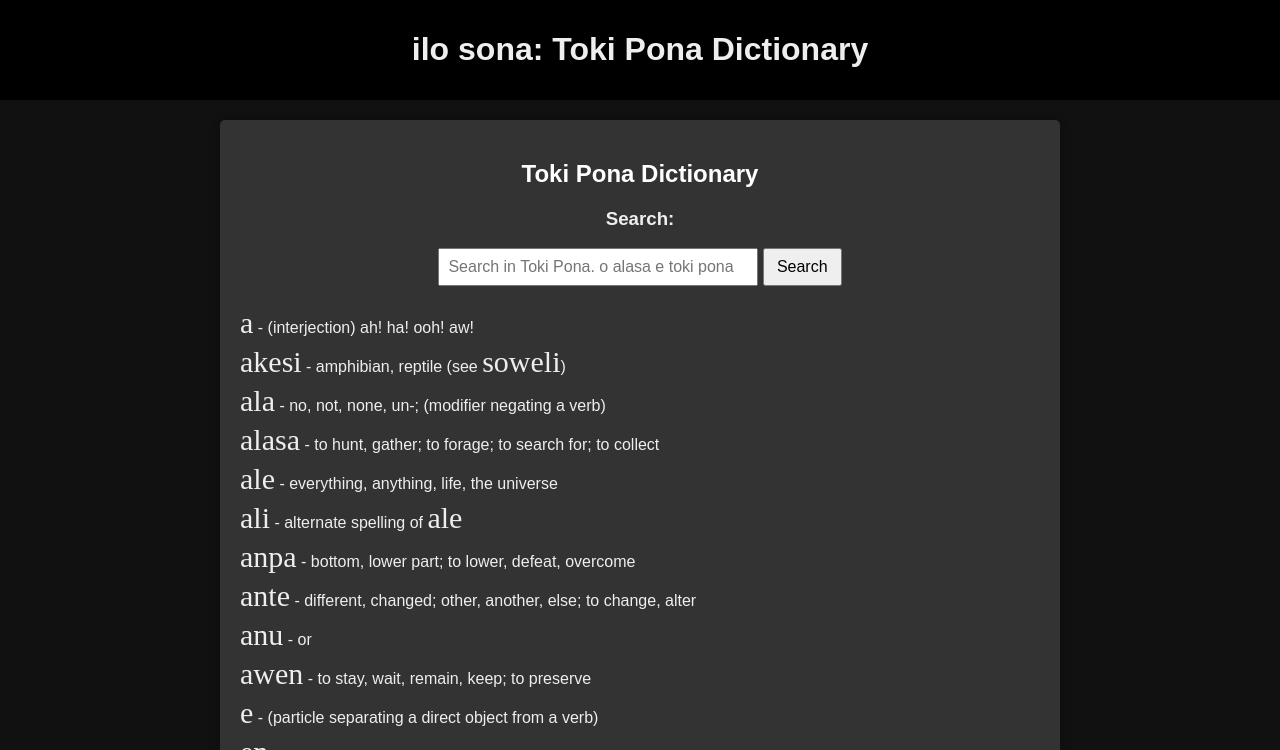
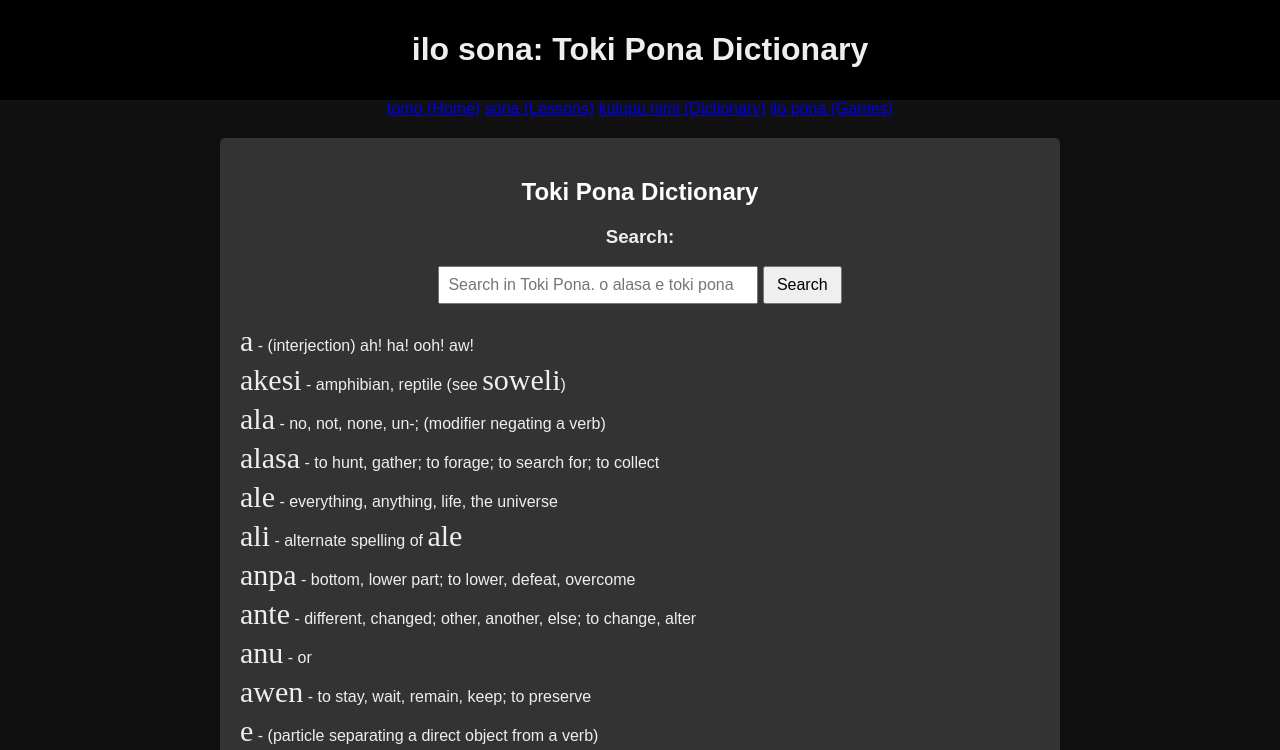
Before and after one commit to ilo-sona/ilo-sona.github.io, a plain HTML site: page kulupu-nimi.html in a window 1280 px wide. Shown: the top 750 px of the page. Drawn offline with Linux system fonts and the light colour scheme; a web font is replaced by a local one.

Commit message:
Update kulupu-nimi.html

```diff
--- a/kulupu-nimi.html
+++ b/kulupu-nimi.html
@@ -84,6 +84,12 @@
   <header>
     <h1>ilo sona: Toki Pona Dictionary</h1>
   </header>
+    <nav>
+    <a href="index.html">tomo (Home)</a>
+    <a href="sona.html">sona (Lessons)</a>
+    <a href="kulupu-nimi.html">kulupu nimi (Dictionary)</a>
+    <a href="ijo-pona.html">ilo pona (Games)</a>
+  </nav>
   <div class="container">
     <h2>Toki Pona Dictionary</h2>
     <h3>Search:</h3>
```
